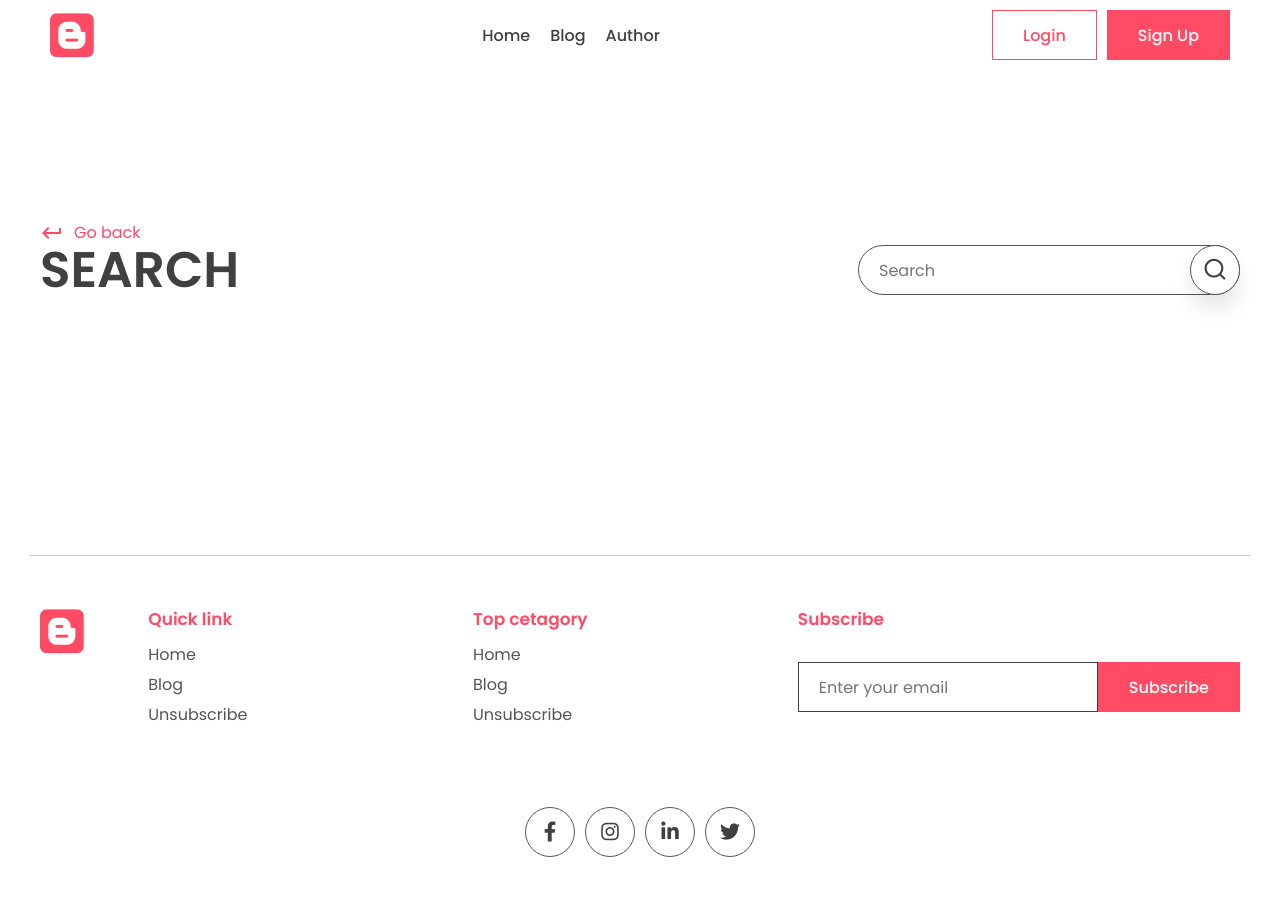
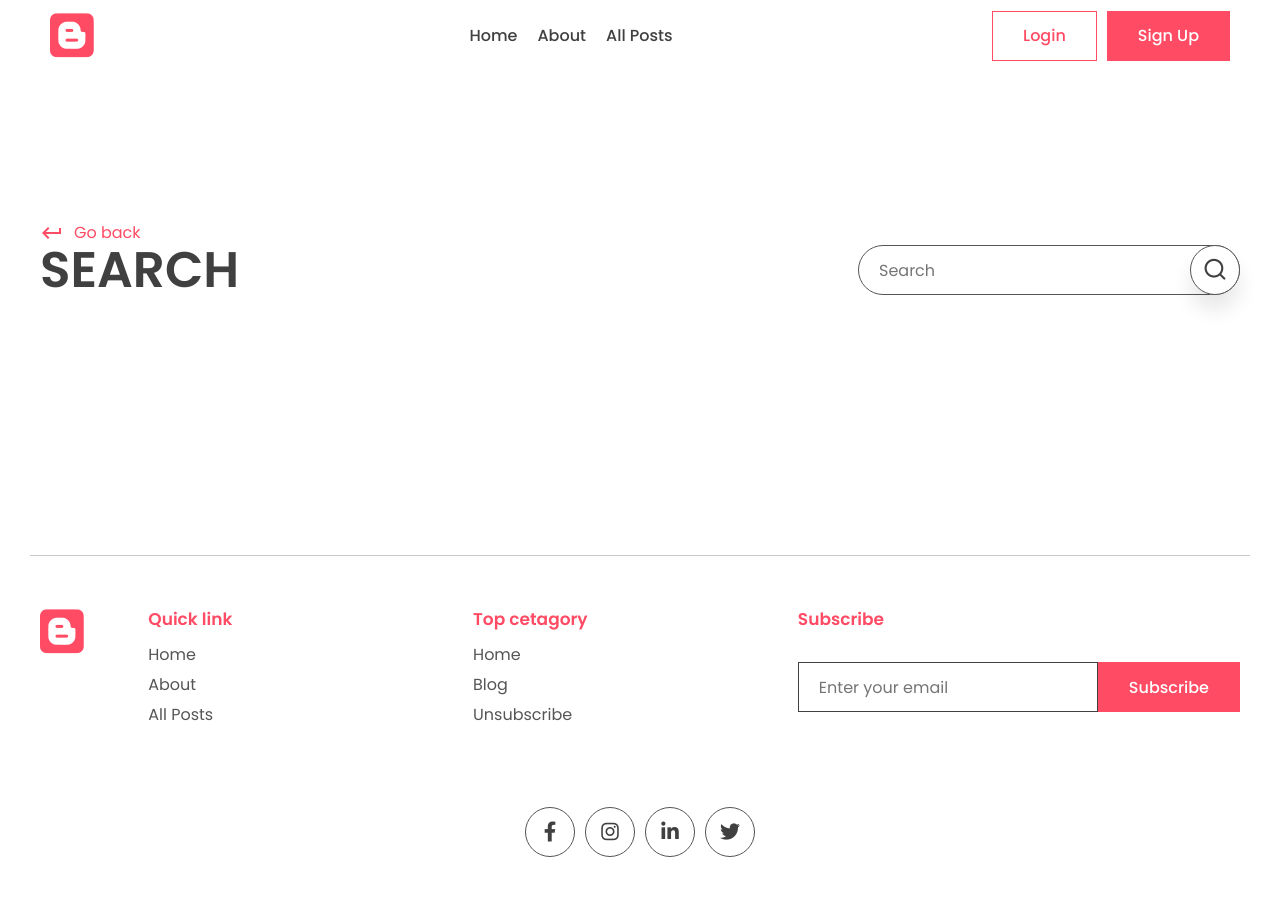
Before and after one commit to Al3xandruF/explorers_project-4_fullstack, a Django app: page /search/ in a window 1280 px wide. Run offline with Django 4.2, Linux system fonts and the light colour scheme; data that the repository does not hold is empty; some libraries are stand-ins or nearby versions.

Commit message:
Add dynamic to base.html for pages

```diff
--- a/templates/base.html
+++ b/templates/base.html
@@ -27,13 +27,13 @@
   <body>
     <header>
       <div class="container container-fluid">
-        <div class="logo">
+        <a class="logo" href="{% url 'index' %}">
           <i class="fa-brands fa-blogger"></i>
-        </div>
+        </a>
         <div class="links">
-          <a href="index.html">Home</a>
-          <a href="pages/blog.html">Blog</a>
-          <a href="pages/author.html">Author</a>
+          <a href="{% url 'index' %}">Home</a>
+          <a href="{% url 'about' %}">About</a>
+          <a href="">All Posts</a>
         </div>
         <div class="action-btn">
           <a href="pages/login.html"
@@ -59,9 +59,9 @@
           <div class="link">
             <h2>Quick link</h2>
             <div class="q-link">
-              <a href="#">Home</a>
-              <a href="#">Blog</a>
-              <a href="#">Unsubscribe</a>
+              <a href="{% url 'index' %}">Home</a>
+              <a href="{% url 'about' %}">About</a>
+              <a href="">All Posts</a>
             </div>
           </div>
           <div class="link">
```
